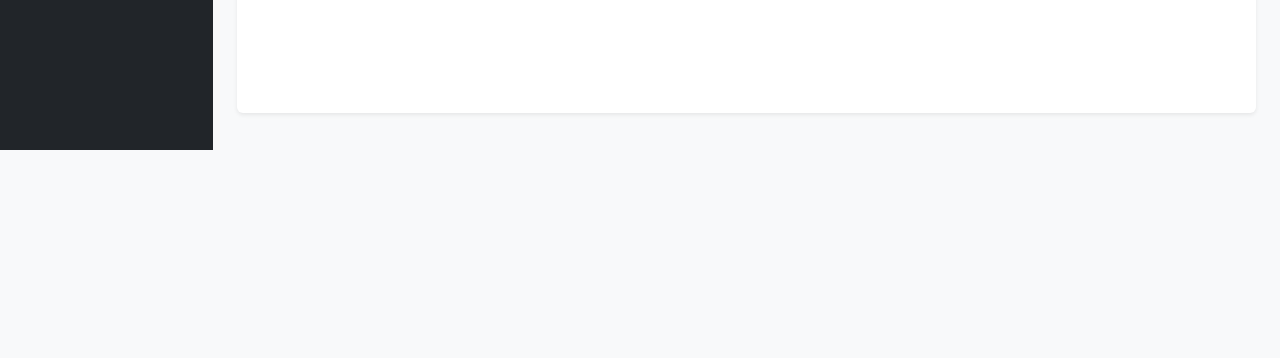
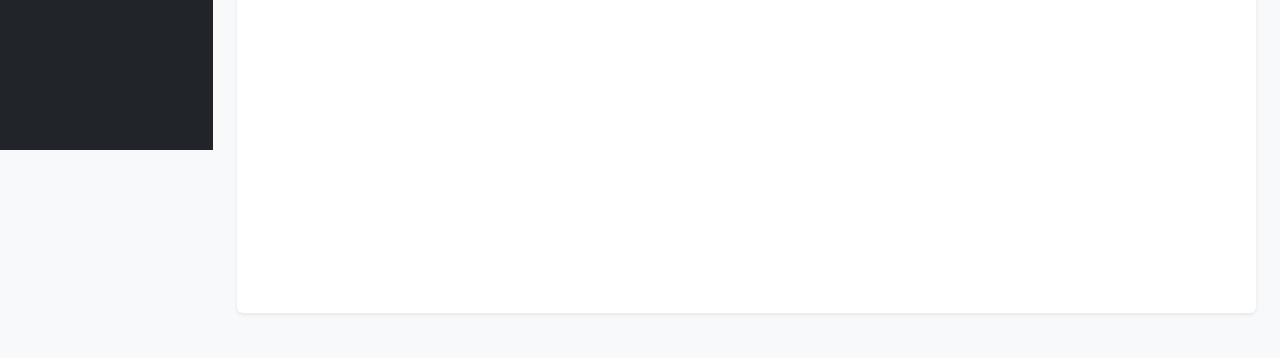
Before and after one commit to Code2With-Pratik/minor-project-Hotel-Website, a PHP site: page /hotelwebsite/admin/features_facilities.php in a window 1280 px wide. Shown: the part 716-1074 px from the top of the page. Before the commit the page ends 866 px from the top, so only its background shows below. Run offline with PHP 8.4, Linux system fonts and the light colour scheme; the visitor is signed in with stand-in values (Sample User, id 1); data that the repository does not hold is empty.

Commit message:
Update features_facilities.php

```diff
--- a/admin/features_facilities.php
+++ b/admin/features_facilities.php
@@ -10,6 +10,7 @@
     <meta charset="UTF-8">
     <meta name="viewport" content="width=device-width, initial-scale=1.0">
     <title>Admin Panel - Features & Facilities</title>
+    <link rel="icon" href="../images/logo/hotel-logo.avif">
     <?php require('inc/links.php'); ?>
 </head>
 <body class="bg-light">
@@ -67,7 +68,7 @@
                   </div>
 
 
-                  <div class="table-responsive-md" style="height: 250px; overflow-y: scroll;">
+                  <div class="table-responsive-md" style="height: 450px; overflow-y: scroll;">
                       <table class="table table-hover border">
                         <thead class="sticky-top">
                           <tr>
```
